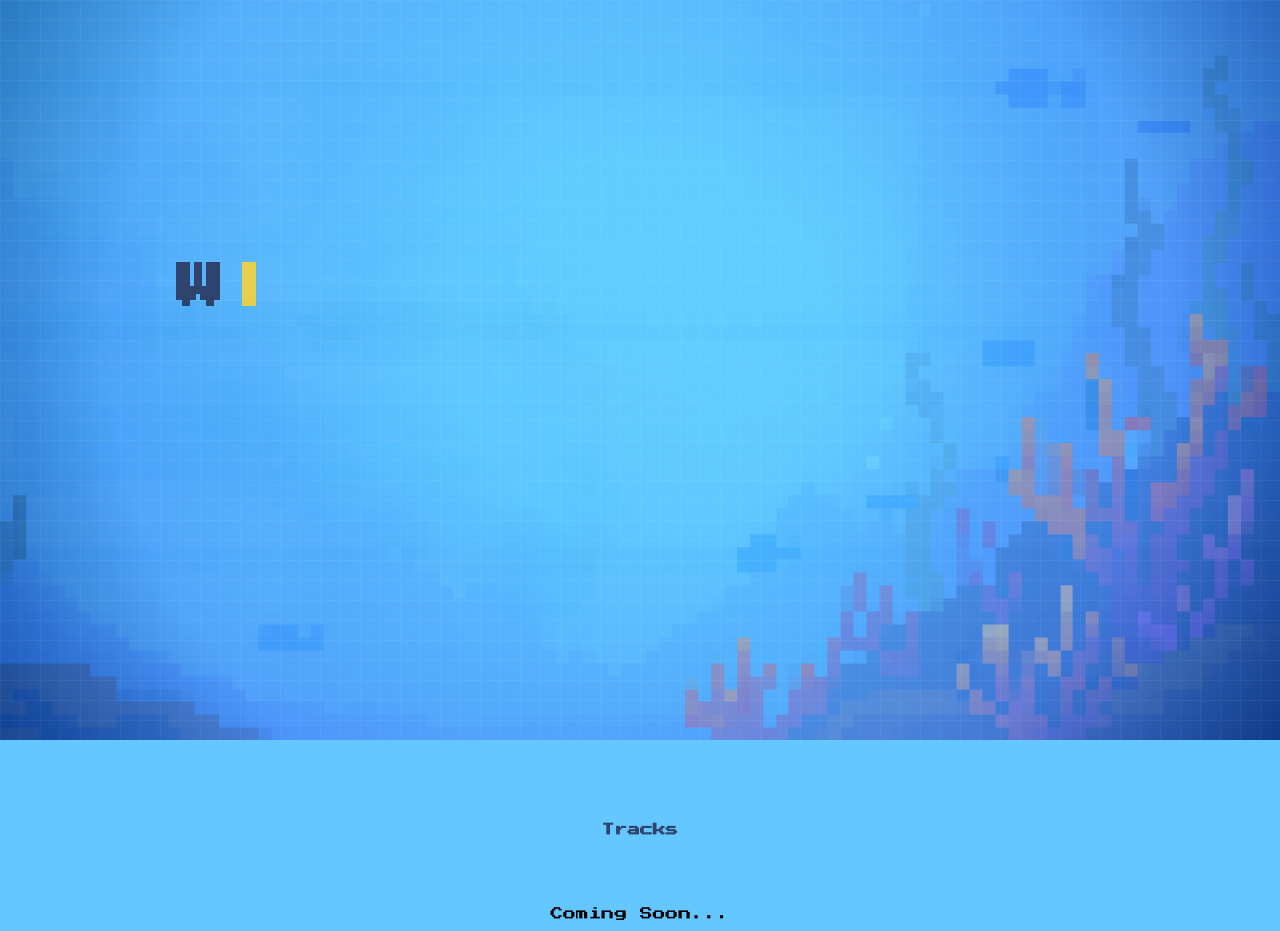
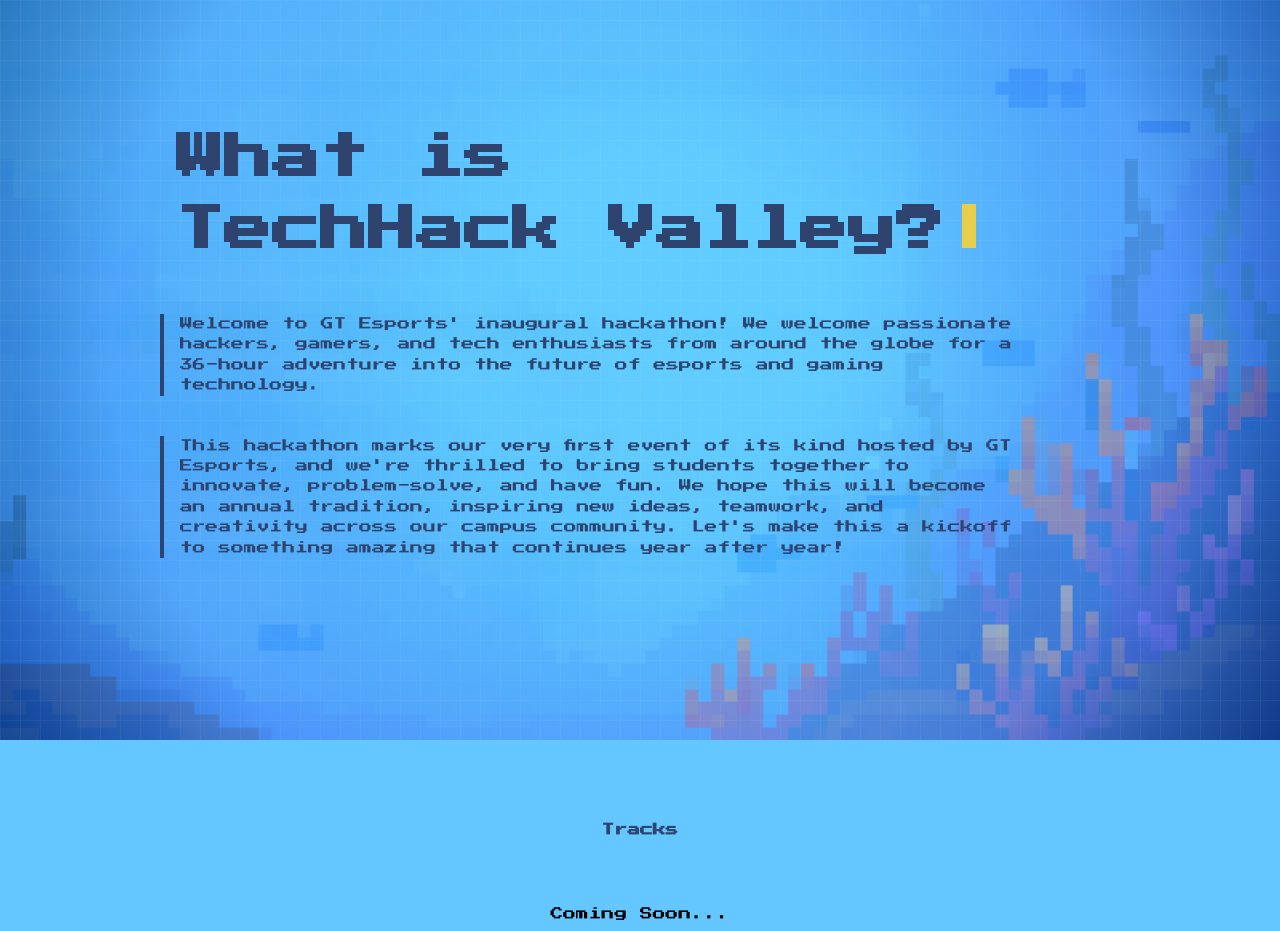
Before and after one commit to gt-esports/gtesports-hackathon-site, a React (Vite) app: page / in a window 1280 px wide. Shown: the part 860-1791 px from the top of the page. Built offline with nearby package versions, Linux system fonts and the light colour scheme.

Commit message:
Sped up about page animation when user is looking away

```diff
--- a/src/components/About.tsx
+++ b/src/components/About.tsx
@@ -4,6 +4,7 @@
   const sectionRef = useRef<HTMLDivElement>(null);
   const hasAnimated = useRef(false);
   const timeoutsRef = useRef<ReturnType<typeof setTimeout>[]>([]);
+  const speedMultiplier = useRef(1); // Speed multiplier for animation
   const [displayedText, setDisplayedText] = useState('');
   const [showCursor, setShowCursor] = useState(true);
   const [isTyping, setIsTyping] = useState(false);
@@ -36,7 +37,8 @@
         setCurrentSequenceIndex(sequenceIndex);
         charIndex++;
 
-        const typingSpeed = Math.random() * 20 + 50;
+        const baseTypingSpeed = Math.random() * 20 + 50;
+        const typingSpeed = baseTypingSpeed / speedMultiplier.current;
         const timer = setTimeout(type, typingSpeed);
         timeoutsRef.current.push(timer);
       } else {
@@ -46,24 +48,27 @@
               if (currentText.length > 0) {
                 currentText = currentText.slice(0, -1);
                 setDisplayedText(currentText);
-                const deleteTimer = setTimeout(deleteText, 30);
+                const deleteSpeed = 30 / speedMultiplier.current;
+                const deleteTimer = setTimeout(deleteText, deleteSpeed);
                 timeoutsRef.current.push(deleteTimer);
               } else {
                 sequenceIndex++;
                 charIndex = 0;
-                const nextTimer = setTimeout(type, 300);
+                const nextDelay = 300 / speedMultiplier.current;
+                const nextTimer = setTimeout(type, nextDelay);
                 timeoutsRef.current.push(nextTimer);
               }
             };
             deleteText();
-          }, 1000);
+          }, 1000 / speedMultiplier.current);
           timeoutsRef.current.push(timer);
         } else {
           setIsTyping(false);
           setTypewriterComplete(true);
+          const contentDelay = 800 / speedMultiplier.current;
           contentTimer = setTimeout(() => {
             setShowContent(true);
-          }, 800);
+          }, contentDelay);
         }
       }
     };
@@ -85,6 +90,51 @@
     return () => clearInterval(cursorInterval);
   }, []);
 
+  // Scroll detection to speed up animation
+  useEffect(() => {
+    let lastScrollY = window.scrollY;
+    let scrollVelocity = 0;
+
+    const handleScroll = () => {
+      if (!sectionRef.current || !isTyping) return;
+
+      const currentScrollY = window.scrollY;
+      scrollVelocity = Math.abs(currentScrollY - lastScrollY);
+      lastScrollY = currentScrollY;
+
+      const sectionRect = sectionRef.current.getBoundingClientRect();
+      const windowHeight = window.innerHeight;
+
+      // If user is scrolling very fast, complete animation immediately
+      if (scrollVelocity > 50 && isTyping && !typewriterComplete) {
+        // Clear all timeouts and complete animation
+        timeoutsRef.current.forEach(timer => clearTimeout(timer));
+        timeoutsRef.current = [];
+
+        setDisplayedText("What is\nTechHack Valley?");
+        setCurrentSequenceIndex(2);
+        setTypewriterComplete(true);
+        setIsTyping(false);
+        setShowContent(true);
+        return;
+      }
+
+      // If user has scrolled past the section (section is above viewport)
+      if (sectionRect.bottom < 0) {
+        speedMultiplier.current = 15; // Speed up significantly
+      }
+      // If section is partially visible but user is scrolling away
+      else if (sectionRect.top < windowHeight * 0.3 && sectionRect.bottom > windowHeight * 0.7) {
+        speedMultiplier.current = 5; // Moderate speed up
+      } else {
+        speedMultiplier.current = 1; // Normal speed
+      }
+    };
+
+    window.addEventListener('scroll', handleScroll, { passive: true });
+    return () => window.removeEventListener('scroll', handleScroll);
+  }, [isTyping, typewriterComplete]);
+
   useEffect(() => {
     const observer = new IntersectionObserver(
       (entries) => {
@@ -103,6 +153,11 @@
               setCurrentSequenceIndex(2);
               setTypewriterComplete(true);
               setShowContent(true);
+            }
+          } else {
+            // When section is not intersecting and animation is running, speed it up
+            if (isTyping && !typewriterComplete) {
+              speedMultiplier.current = 8;
             }
           }
         });
```
